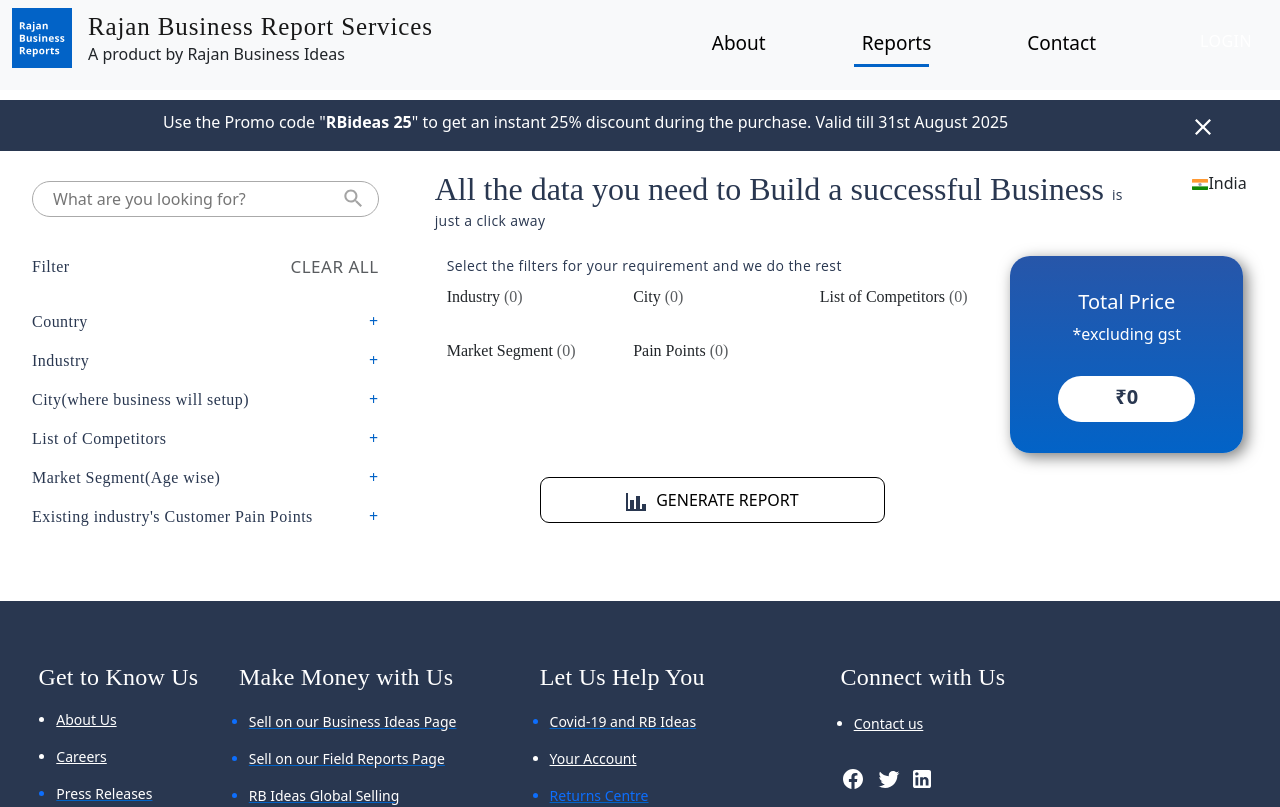
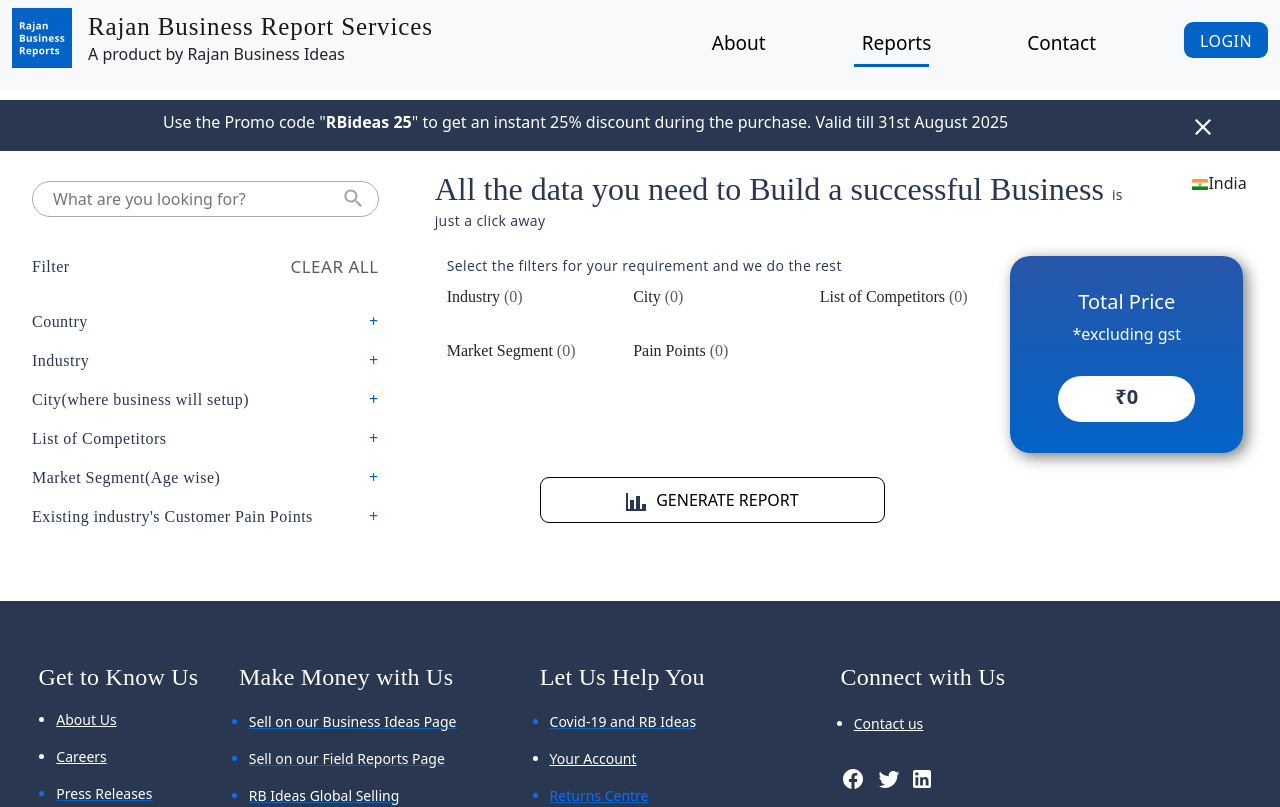
Before and after one commit to Manika-Rajan/clone-of-RBR, a React (Create React App) app in the folder frontend/: page / in a window 1280 px wide. Shown: the top 807 px of the page. Built offline with nearby package versions, Linux system fonts and the light colour scheme.

Commit message:
Update App.css

```diff
--- a/frontend/src/App.css
+++ b/frontend/src/App.css
@@ -59,9 +59,9 @@ body
   width: 84px;
   height: 36px;
   border-radius: 9px;
-  background-color: #0263c7;
+  background-color: #0263c7 !important;
   border: none;
-  color: white;
+  color: white !important;
   font-size: 16px;
   font-weight: 600;
   font-stretch: normal;
@@ -69,8 +69,9 @@ body
   line-height: normal;
   letter-spacing: 0.48px;
   text-align:center;
-  color: #fff;
   padding:8px 16px 8px 16px;
+  opacity: 1 !important; /* Ensure full opacity */
+  visibility: visible !important; /* Ensure visibility */
 }
 .nav-item .login-btn{
   color: white;
@@ -160,3 +161,10 @@ color: #0263C7;
   font-size: 20px;
   font-weight: 400;
 }
+
+.navbar-nav .login-btn {
+  background-color: #0263c7; /* Fallback rule */
+  color: white;
+  opacity: 1;
+  visibility: visible;
+}
```
